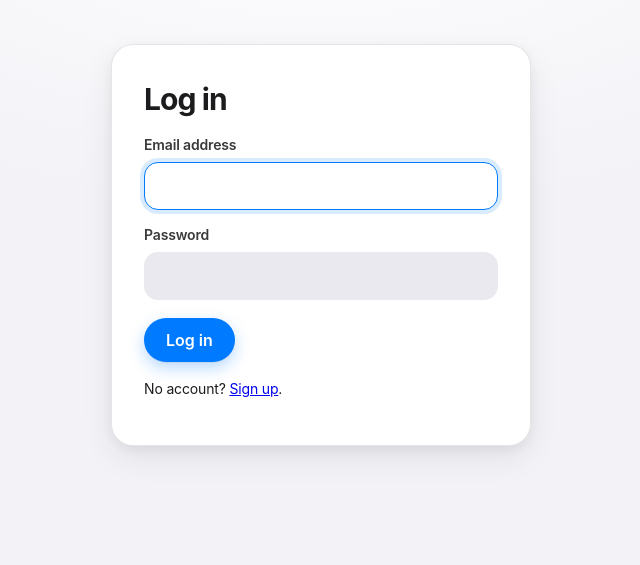
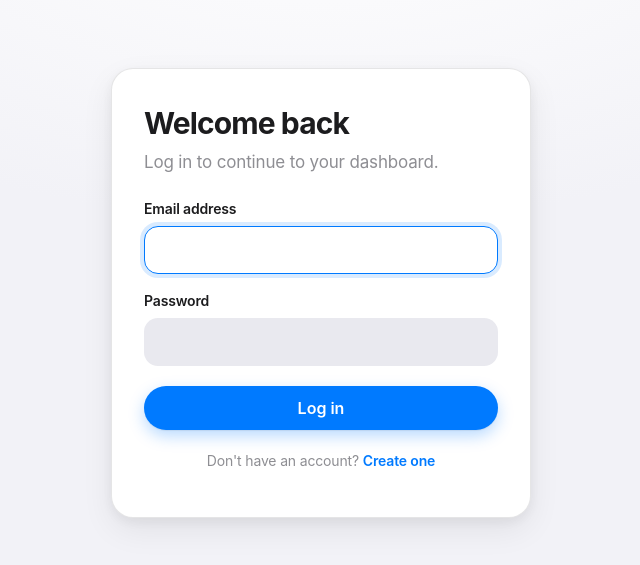
Before and after one commit to alimustafa0/ats-resume-builder, a Django app: page /accounts/login/ in a window 1280 px wide. Shown: the part 57-622 px from the top of the page, without its empty margins (319-959 px from the left). Run offline with Django 5.2, Linux system fonts and the light colour scheme; parts of the project's set-up code (start-up, migrations or seed data) failed here and were passed over.

Commit message:
feat: style login and signup pages to match design system

```diff
--- a/apps/accounts/templates/registration/login.html
+++ b/apps/accounts/templates/registration/login.html
@@ -3,19 +3,28 @@
 {% block title %}Log in - ATS Resume Builder{% endblock %}
 
 {% block content %}
-<div class="card" style="max-width:420px;margin:0 auto;">
-    <h1>Log in</h1>
-    {% if form.errors %}<p style="color:#b91c1c;">Email or password is incorrect.</p>{% endif %}
-    <form method="post">
-        {% csrf_token %}
-        <div style="margin-bottom:14px;">
-            <label>{{ form.username.label }}</label>{{ form.username }}
-        </div>
-        <div style="margin-bottom:18px;">
-            <label>{{ form.password.label }}</label>{{ form.password }}
-        </div>
-        <button class="btn" type="submit">Log in</button>
-    </form>
-    <p style="margin-top:16px;font-size:14px;">No account? <a href="{% url 'accounts:signup' %}">Sign up</a>.</p>
+<div class="auth">
+    <div class="card auth-card">
+        <h1>Welcome back</h1>
+        <p class="lead">Log in to continue to your dashboard.</p>
+
+        {% if form.non_field_errors %}
+            <div class="form-alert">{{ form.non_field_errors|join:" " }}</div>
+        {% endif %}
+
+        <form method="post" hx-boost="false">
+            {% csrf_token %}
+            {% for field in form %}
+                <div class="field">
+                    <label for="{{ field.id_for_label }}">{{ field.label }}</label>
+                    {{ field }}
+                    {% for error in field.errors %}<div class="field-error">{{ error }}</div>{% endfor %}
+                </div>
+            {% endfor %}
+            <button class="btn btn-block" type="submit">Log in</button>
+        </form>
+
+        <p class="auth-alt">Don't have an account? <a href="{% url 'accounts:signup' %}">Create one</a></p>
+    </div>
 </div>
 {% endblock %}
--- a/apps/core/static/css/app.css
+++ b/apps/core/static/css/app.css
@@ -234,3 +234,31 @@ a.list-row:hover { padding-left: 6px; }
 .ring-label { position: absolute; inset: 0; display: flex; flex-direction: column; align-items: center; justify-content: center; }
 .ring-num { font-size: 46px; font-weight: 700; letter-spacing: -0.04em; line-height: 1; }
 .ring-sub { font-size: 14px; color: var(--muted); margin-top: 2px; }
+
+/* ===== Auth (login / signup) ===== */
+.auth { display: flex; justify-content: center; padding: 24px 0 8px; }
+.auth-card { width: 100%; max-width: 420px; }
+.auth-card h1 { margin-bottom: 4px; }
+.auth-card .lead { margin-bottom: 22px; }
+
+.field { margin-bottom: 16px; }
+.field label { display: block; font-size: 14px; font-weight: 600; color: var(--ink); margin-bottom: 7px; }
+.field input { width: 100%; }
+.field-error { color: #d93b30; font-size: 13px; margin-top: 6px; }
+.field-help { color: var(--muted); font-size: 12.5px; margin-top: 6px; line-height: 1.45; }
+.field-help ul { margin: 4px 0 0; padding-left: 18px; }
+
+.btn-block { width: 100%; justify-content: center; margin-top: 4px; }
+
+.form-alert {
+    background: rgba(217, 59, 48, 0.10);
+    color: #c4271d;
+    border-radius: 12px;
+    padding: 12px 14px;
+    font-size: 14px;
+    margin-bottom: 18px;
+}
+
+.auth-alt { text-align: center; color: var(--muted); font-size: 14px; margin-top: 20px; }
+.auth-alt a { color: var(--accent); font-weight: 600; text-decoration: none; }
+.auth-alt a:hover { text-decoration: underline; }
```
Also changed, not shown: apps/accounts/templates/registration/signup.html (+18 -9 lines).
